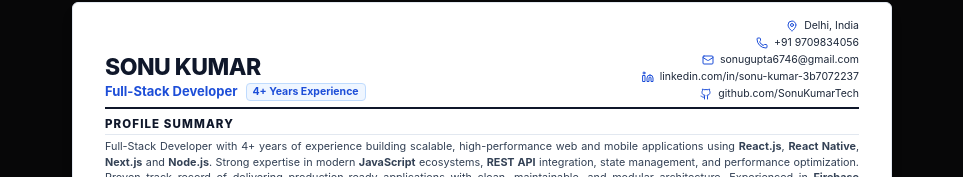
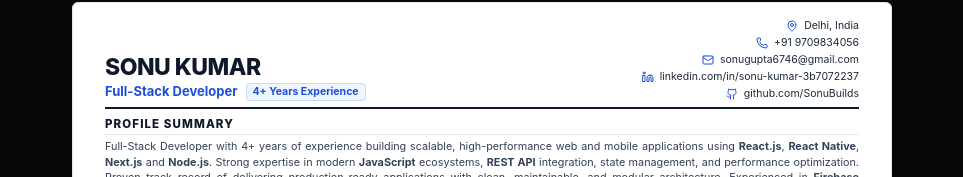
Before and after one commit to Sonu-React-Dev/Sonu-Portfolio, a Next.js app: page /resume in a window 1280 px wide. Shown: the part 290-467 px from the top of the page, without its empty margins (158-1121 px from the left). Built offline with nearby package versions, Linux system fonts and the light colour scheme.

Commit message:
Sync GitHub username to SonuBuilds across portfolio and metadata

```diff
--- a/app/layout.tsx
+++ b/app/layout.tsx
@@ -5,7 +5,7 @@ import "./globals.css";
 const geist = Geist({ subsets: ["latin"], variable: "--font-geist" });
 
 export const metadata: Metadata = {
-  metadataBase: new URL("https://sonukumartech.github.io/Sonu-Portfolio"),
+  metadataBase: new URL("https://sonubuilds.github.io/Sonu-Portfolio"),
   title: "Sonu Kumar — Full-Stack Developer",
   description: "Portfolio of Sonu Kumar — Full-Stack Developer specializing in React, React Native, Next.js, Node.js and product engineering.",
   keywords: ["Sonu Kumar", "Full-Stack Developer", "React Developer", "React Native Developer", "Next.js", "Node.js", "JavaScript", "TypeScript"],
--- a/data/portfolio.ts
+++ b/data/portfolio.ts
@@ -10,7 +10,7 @@ export const profile = {
   email: "sonugupta6746@gmail.com",
   phone: "+91 9709834056",
   social: {
-    github: "SonuKumarTech",
+    github: "SonuBuilds",
     linkedin: "sonu-kumar-3b7072237"
   }
 };
```
